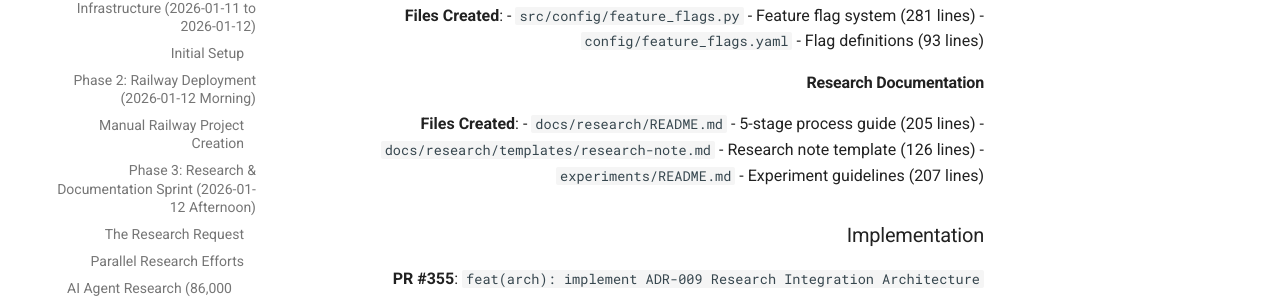
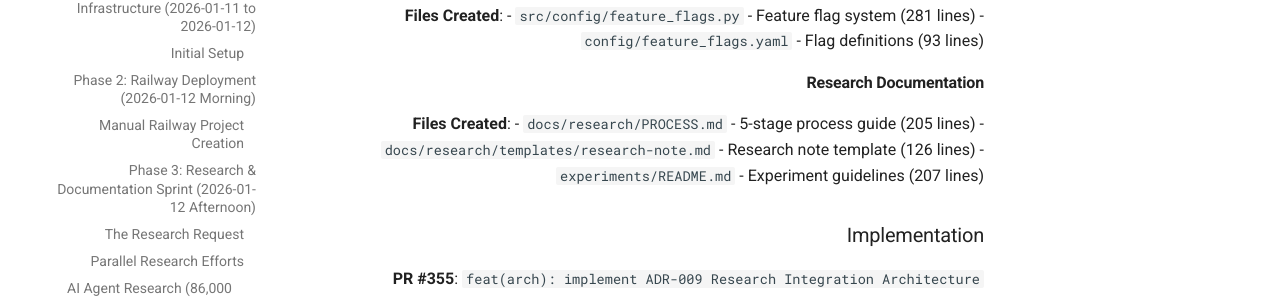
Before and after one commit to edri2or-commits/project38-or, an MkDocs documentation site: the page built from docs/JOURNEY.md, in a window 1280 px wide and 900 px high, scrolled down 99696 px. Shown: the part 145-443 px from the top of the window. Built offline with MkDocs 1.6.1 and Material for MkDocs 9.7.7, drawn with Linux system fonts in a browser that asks for light colours; comment, search, counter and statistics services are not loaded.

Commit message:
docs: fix mkdocs build warnings
- Fix relative links in JOURNEY.md (../decisions/ -> decisions/)
- Rename research/README.md to PROCESS.md to avoid conflict with index.md
- Update all references to the renamed file

```diff
--- a/docs/JOURNEY.md
+++ b/docs/JOURNEY.md
@@ -4214,7 +4214,7 @@ User expressed concern about rapid AI evolution (2026) and system adaptability:
 
 ### Solution: ADR-009 Research Integration Architecture
 
-**ADR-009**: [docs/decisions/ADR-009-research-integration-architecture.md](../decisions/ADR-009-research-integration-architecture.md)
+**ADR-009**: [docs/decisions/ADR-009-research-integration-architecture.md](decisions/ADR-009-research-integration-architecture.md)
 
 #### 5-Stage Research Process
 
@@ -4279,7 +4279,7 @@ class FeatureFlags:
 #### Research Documentation
 
 **Files Created**:
-- `docs/research/README.md` - 5-stage process guide (205 lines)
+- `docs/research/PROCESS.md` - 5-stage process guide (205 lines)
 - `docs/research/templates/research-note.md` - Research note template (126 lines)
 - `experiments/README.md` - Experiment guidelines (207 lines)
 
@@ -4335,7 +4335,7 @@ For evaluating experiments:
 ### Evidence
 
 - **PR #355**: https://github.com/edri2or-commits/project38-or/pull/355 (merged)
-- **ADR-009**: [docs/decisions/ADR-009-research-integration-architecture.md](../decisions/ADR-009-research-integration-architecture.md)
+- **ADR-009**: [docs/decisions/ADR-009-research-integration-architecture.md](decisions/ADR-009-research-integration-architecture.md)
 - **Commit**: `40f8714` (squash merge)
 
 ---
```
Also changed, not shown: CLAUDE.md (+1 -1 lines), docs/changelog.md (+1 -1 lines), docs/decisions/ADR-009-research-integration-architecture.md (+1 -1 lines), docs/research/PROCESS.md (renamed from docs/research/README.md).
